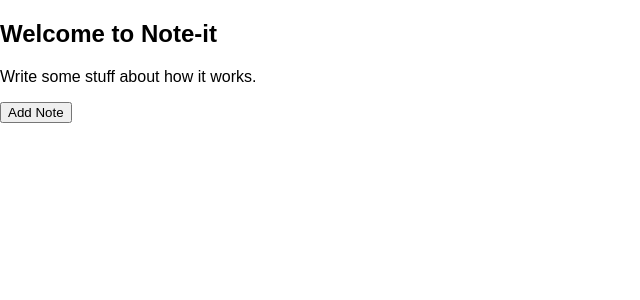
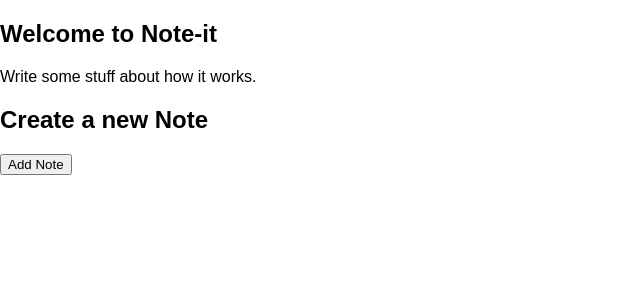
Before and after one commit to sam-rogulska/note-it, a React (Create React App) app: page / in a window 1280 px wide. Shown: the top 300 px of the page, without its empty margins (0-640 px from the left). Built offline with nearby package versions, Linux system fonts and the light colour scheme.

Commit message:
Add create note area

```diff
--- a/src/App.js
+++ b/src/App.js
@@ -2,6 +2,7 @@ import React, { Component } from 'react';
 import uuid from 'uuid';
 import './App.css';
 import Notes from './components/Notes';
+import CreateNote from './components/CreateNote';
 
 class App extends Component {
   constructor(props){
@@ -23,7 +24,7 @@ class App extends Component {
               Write some stuff about how it works.
             </p>
             <button className="noteIt-createButton" onClick={this.addNote}>Add Note</button>
-
+            ReactDOM.render(<CreateNote />, document.getElementById('root'));
               <Notes notes={notes}/>
 
           </div>
@@ -38,6 +39,7 @@ class App extends Component {
           <p className="noteIt-intro">
             Write some stuff about how it works.
           </p>
+          <CreateNote />
           <button className="noteIt-createButton" onClick={this.addNote}>Add Note</button>
         </div>
       );
--- /dev/null
+++ b/src/components/CreateNote.js
@@ -0,0 +1,22 @@
+import React, { Component } from 'react';
+
+class CreateNote extends Component {
+  constructor(props){
+    super(props)
+
+  }
+  render() {
+
+      return (
+          <div className="createNote">
+            <div className="createNote-header">
+              <h2>Create a new Note</h2>
+            </div>
+            <div className="createNote-form">
+            </div>
+          </div>
+        );
+    }
+};
+
+export default CreateNote;
```
